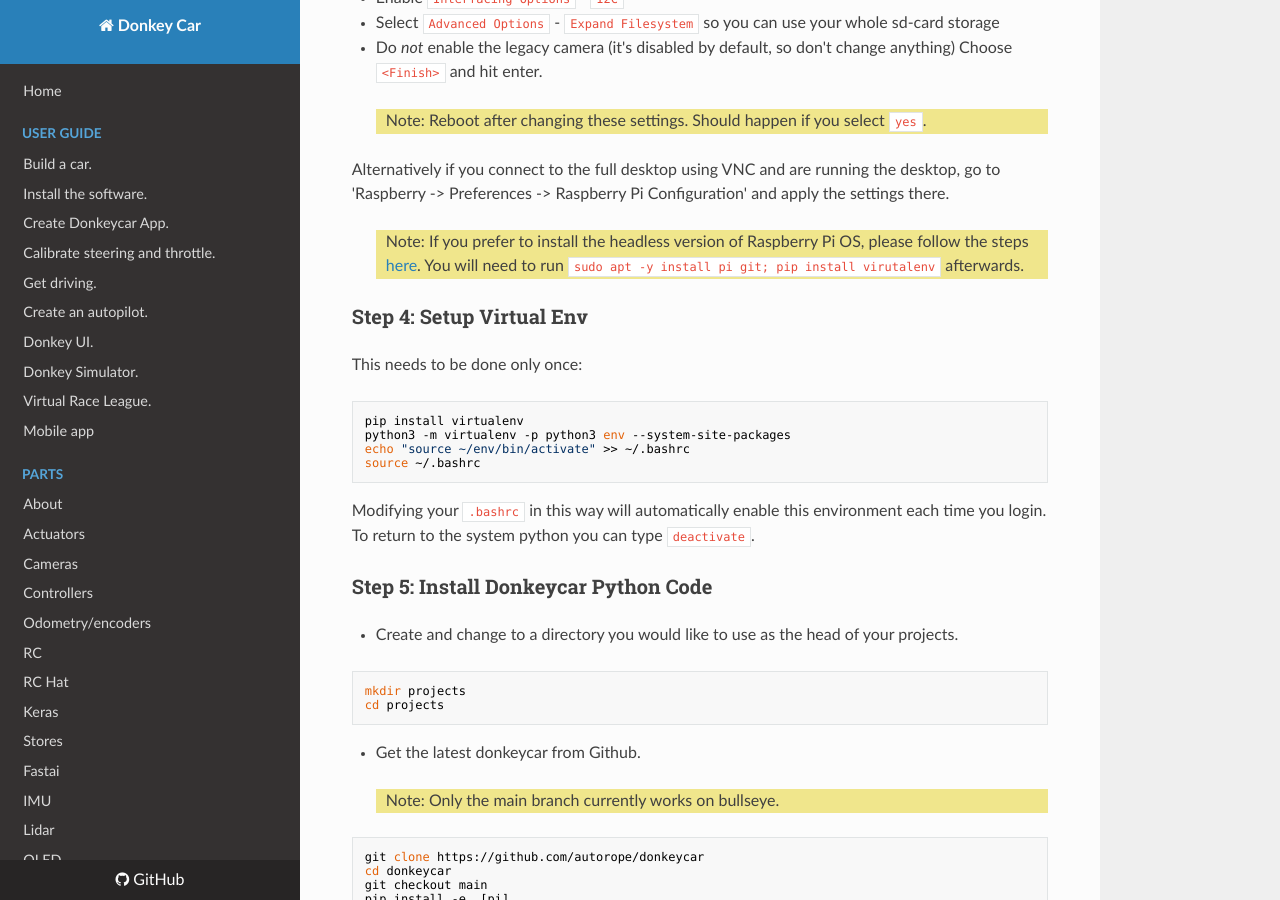
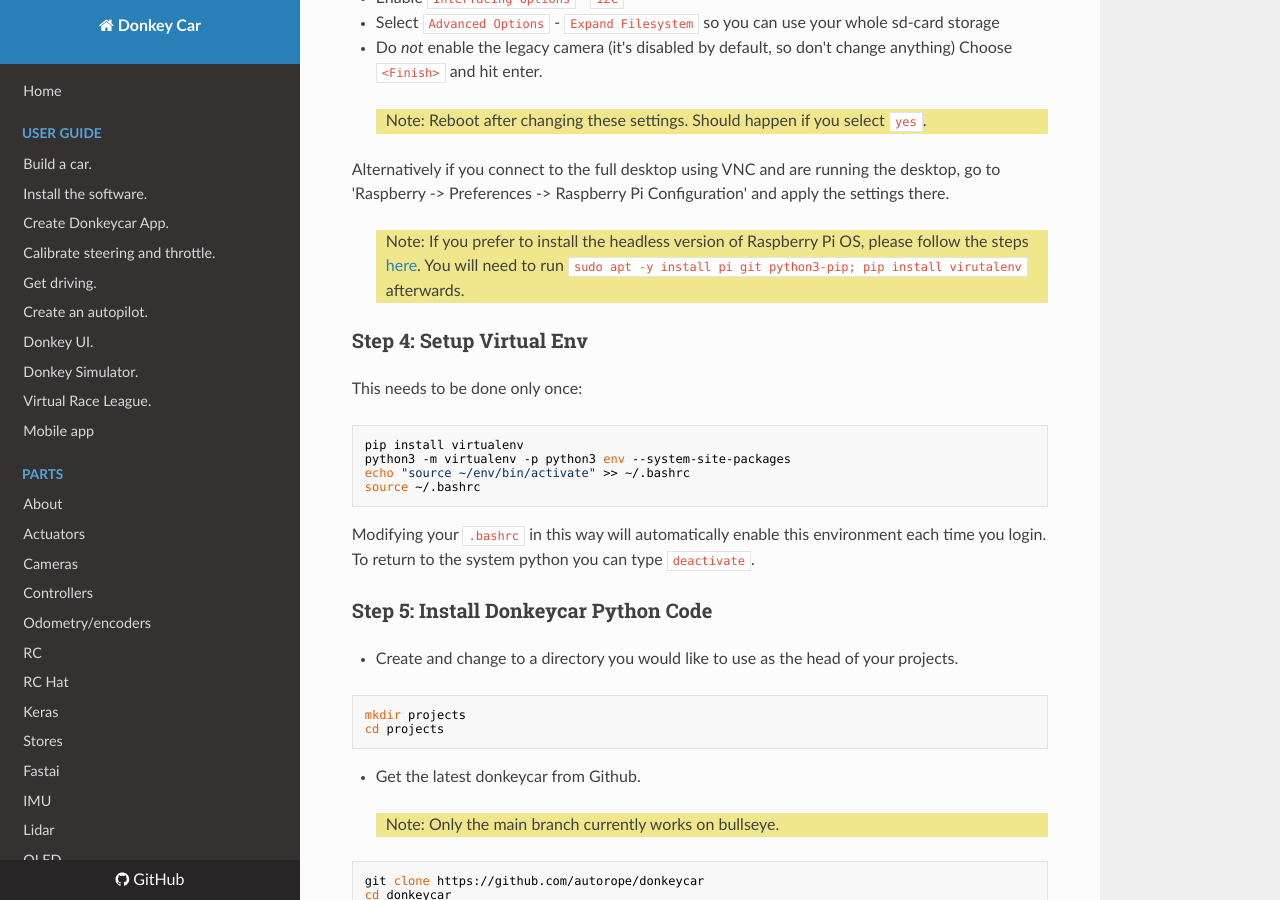
Before and after one commit to autorope/donkeydocs, an MkDocs documentation site: the page built from docs/guide/robot_sbc/setup_raspberry_pi.md, in a window 1280 px wide and 900 px high, scrolled down 2641 px. Built offline with MkDocs 1.6.1, drawn with Linux system fonts in a browser that asks for light colours; nearby versions of some CDN libraries.

Commit message:
Update setup_raspberry_pi.md
pip install was missing on headless

```diff
--- a/docs/guide/robot_sbc/setup_raspberry_pi.md
+++ b/docs/guide/robot_sbc/setup_raspberry_pi.md
@@ -90,7 +90,7 @@ and apply the settings there.
 
 > Note: If you prefer to install the headless version of Raspberry Pi OS,
 > please follow the steps [here](https://www.raspberrypi.com/documentation/computers/configuration.html#setting-up-a-headless-raspberry-pi).
-> You will need to run `sudo apt -y install pi git; pip install virutalenv`
+> You will need to run `sudo apt -y install pi git python3-pip; pip install virutalenv`
 > afterwards.
 
 
```
